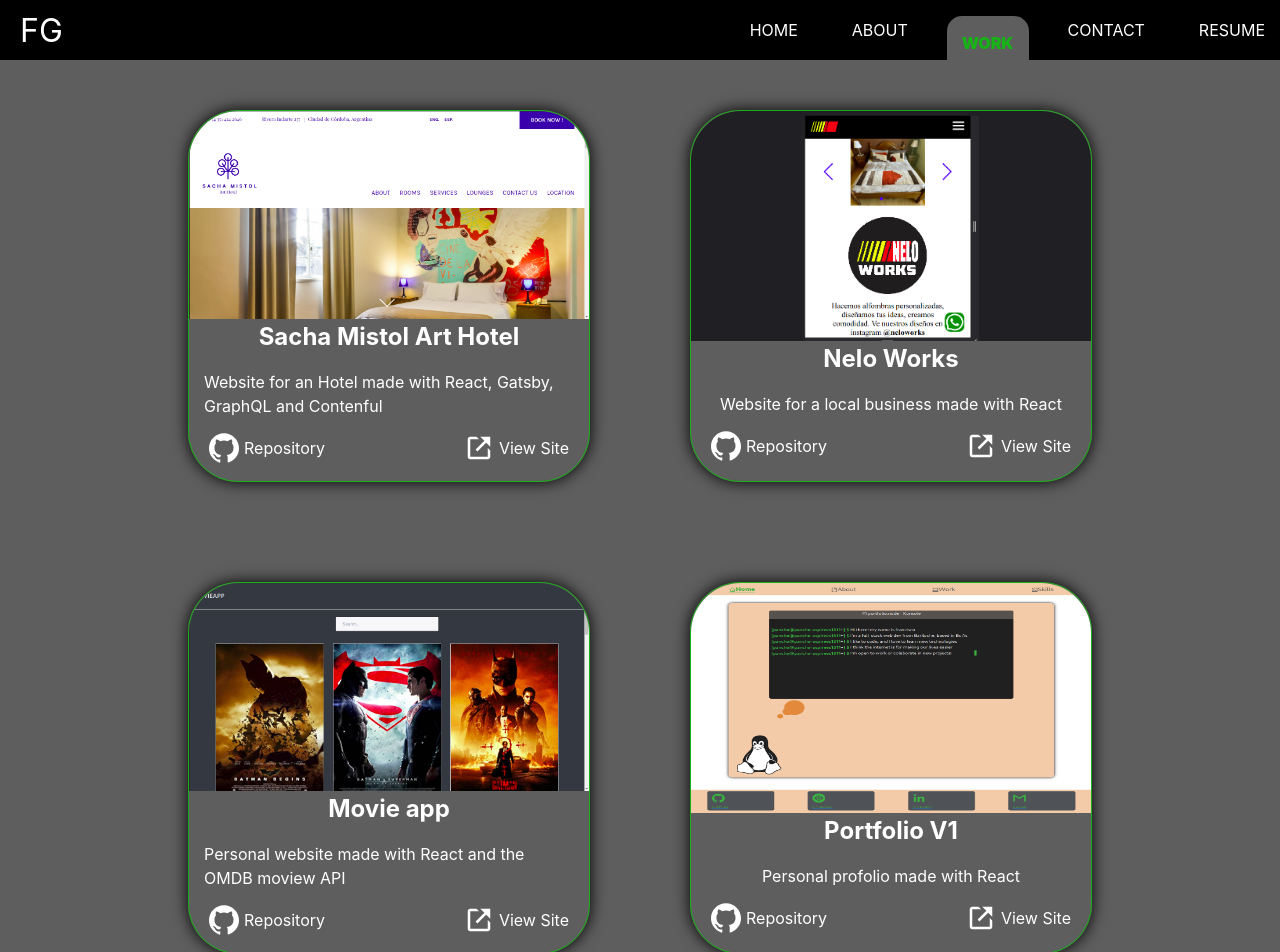
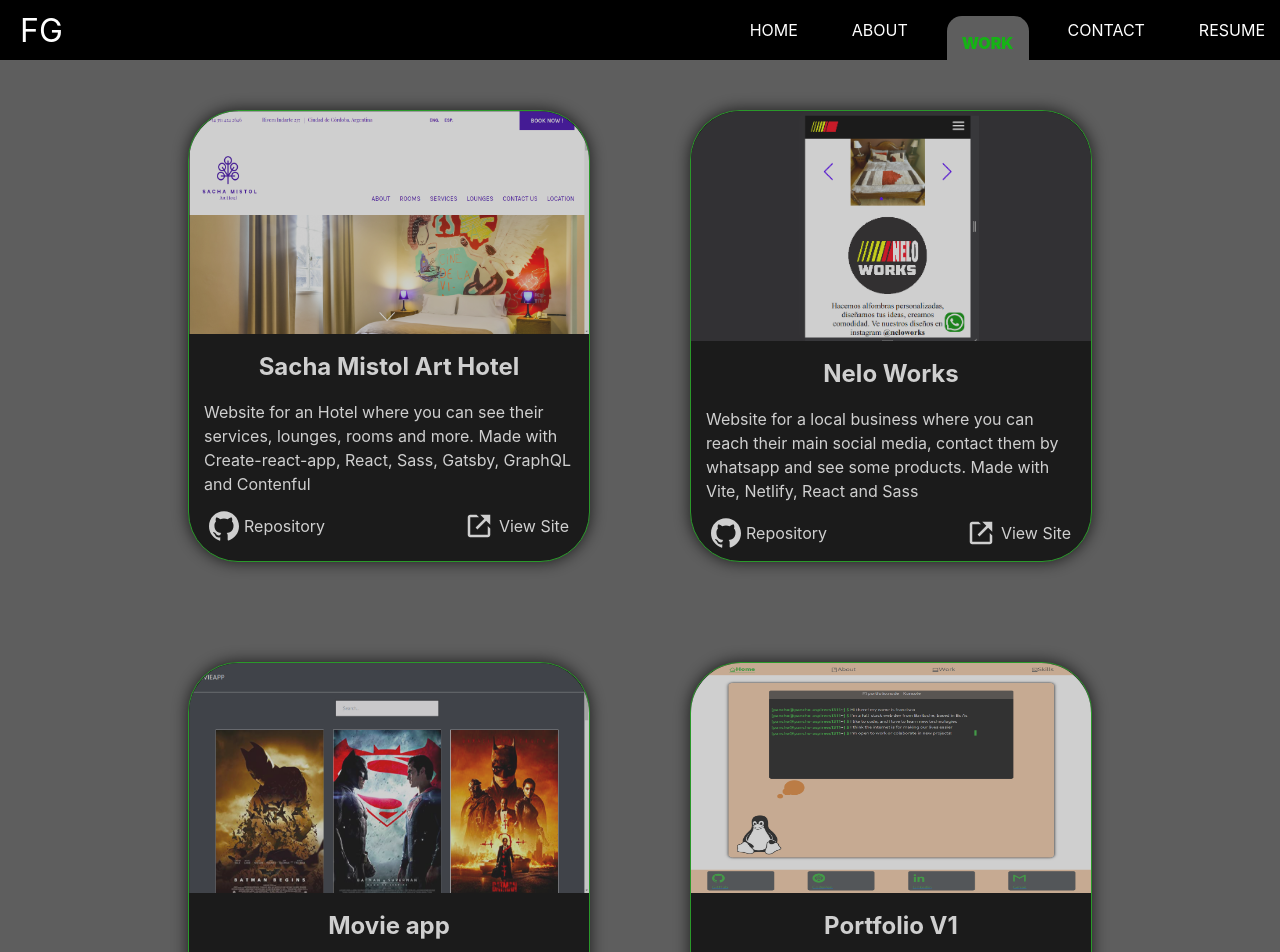
Before and after one commit to franciscoG98/personal_portfolio, a React (Vite) app: page /work in a window 1280 px wide. Shown: the top 952 px of the page. Built offline with nearby package versions, Linux system fonts and the light colour scheme.

Commit message:
edit some styles from work and contact page

```diff
--- a/src/components/contactForm/formStyles.scss
+++ b/src/components/contactForm/formStyles.scss
@@ -1,10 +1,13 @@
 .form_container {
     align-items: center;
+    background-color: #000;
     border: 1px solid #15b315;
     border-radius: 20px;
+    box-shadow: 0 0 1rem rgba(0, 0, 0, 1.5);
     display: flex;
     flex-direction: column;
     padding: 30px 0;
+    opacity: .8;
     position: relative;
     width: 350px;
 }
--- a/src/components/workCard/workCarStyles.scss
+++ b/src/components/workCard/workCarStyles.scss
@@ -1,14 +1,20 @@
 .card_container {
+    align-items: center;
     border: 1px solid #15b315;
     border-radius: 50px;
     box-shadow: 0 0 1rem rgba(0, 0, 0);
+    background-color: #000;
     display: flex;
     flex-direction: column;
-    align-items: center;
+    height: 430px;
     margin: 50px;
-    height: 350px;
+    opacity: .7;
+    padding-bottom: 20px;
     width: 400px;
-    padding-bottom: 20px;
+
+    h2 {
+        margin-top: 15px;
+    }
 }
 
 .card_img {
@@ -26,6 +32,7 @@
     width: 90%;
     display: flex;
     justify-content: space-between;
+    opacity: 1;
 
     .icon {
         margin-right: 5px;
--- a/src/views/Work/index.jsx
+++ b/src/views/Work/index.jsx
@@ -18,7 +18,7 @@
               title='Sacha Mistol Art Hotel'
               image={sachaMistolImage}
               alt='Sacha Mistol Art Hotel Website'
-              description='Website for an Hotel made with React, Gatsby, GraphQL and Contenful'
+              description='Website for an Hotel where you can see their services, lounges, rooms and more. Made with Create-react-app, React, Sass, Gatsby, GraphQL and Contenful'
               siteLink={"https://sachamistol.com/en/"}
               repoLink={"https://github.com/elhesuu/sacha-mistol-web"}
             />
@@ -26,7 +26,7 @@
               title='Nelo Works'
               image={neloworks}
               alt='NeloWorks website'
-              description='Website for a local business made with React'
+              description='Website for a local business where you can reach their main social media, contact them by whatsapp and see some products. Made with Vite, Netlify, React and Sass'
               siteLink={"https://neloworks.netlify.app/"}
               repoLink={"https://github.com/franciscoG98/NeloWorks"}
             />
@@ -36,7 +36,7 @@
               title='Movie app'
               image={movieapp}
               alt='Movies website'
-              description='Personal website made with React and the OMDB moview API'
+              description='Personal website where you can find your favorites movies. Made with React, Css, Vercel and the OMDB movie API'
               siteLink={"https://movies-app-fg.vercel.app/"}
               repoLink={"https://github.com/franciscoG98/movies-app"}
             />
@@ -44,7 +44,7 @@
               title='Portfolio V1'
               image={portfoliov1}
               alt='Portfolio V1'
-              description='Personal profolio made with React'
+              description='Personal profolio where you can see my skills, contact information and persola proyects. Made with React, Github-pages and Css'
               siteLink={"https://franciscog98.github.io/portfolio/"}
               repoLink={"https://github.com/franciscoG98/portfolio"}
             />
```
